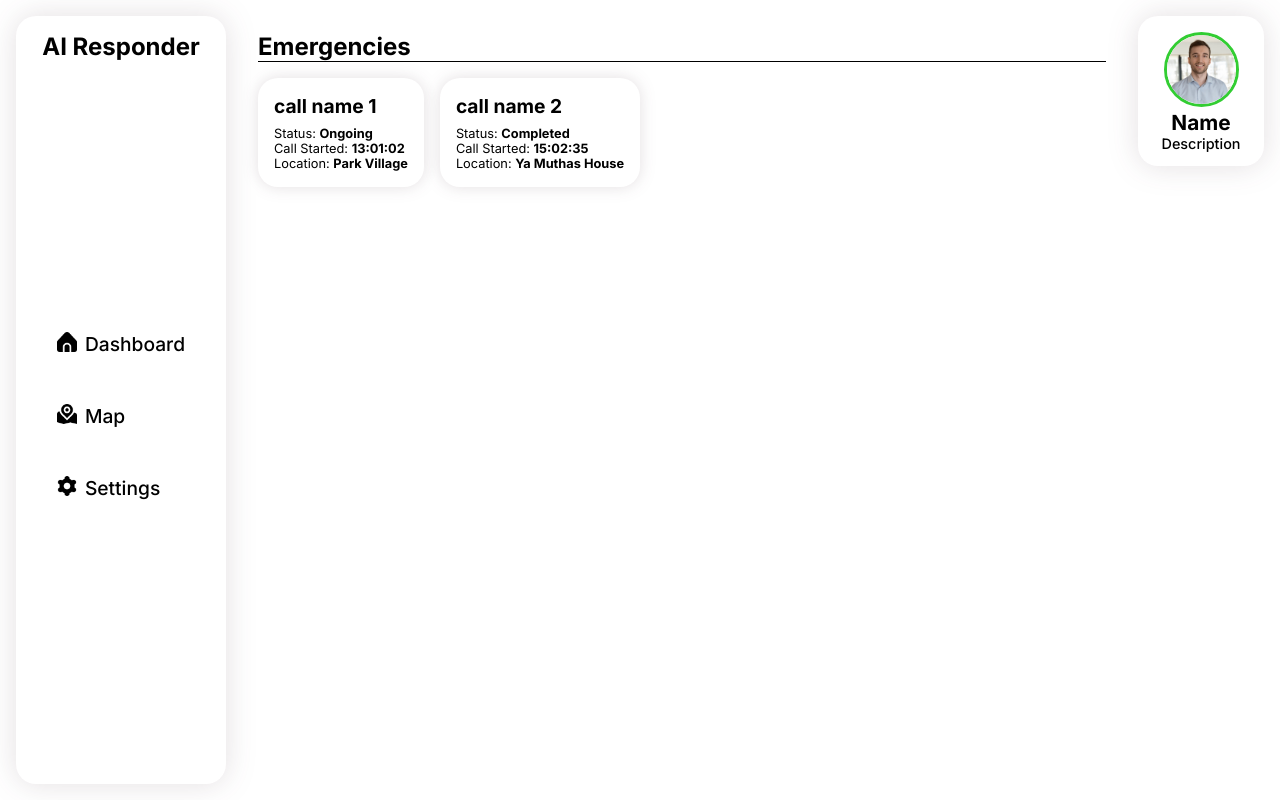
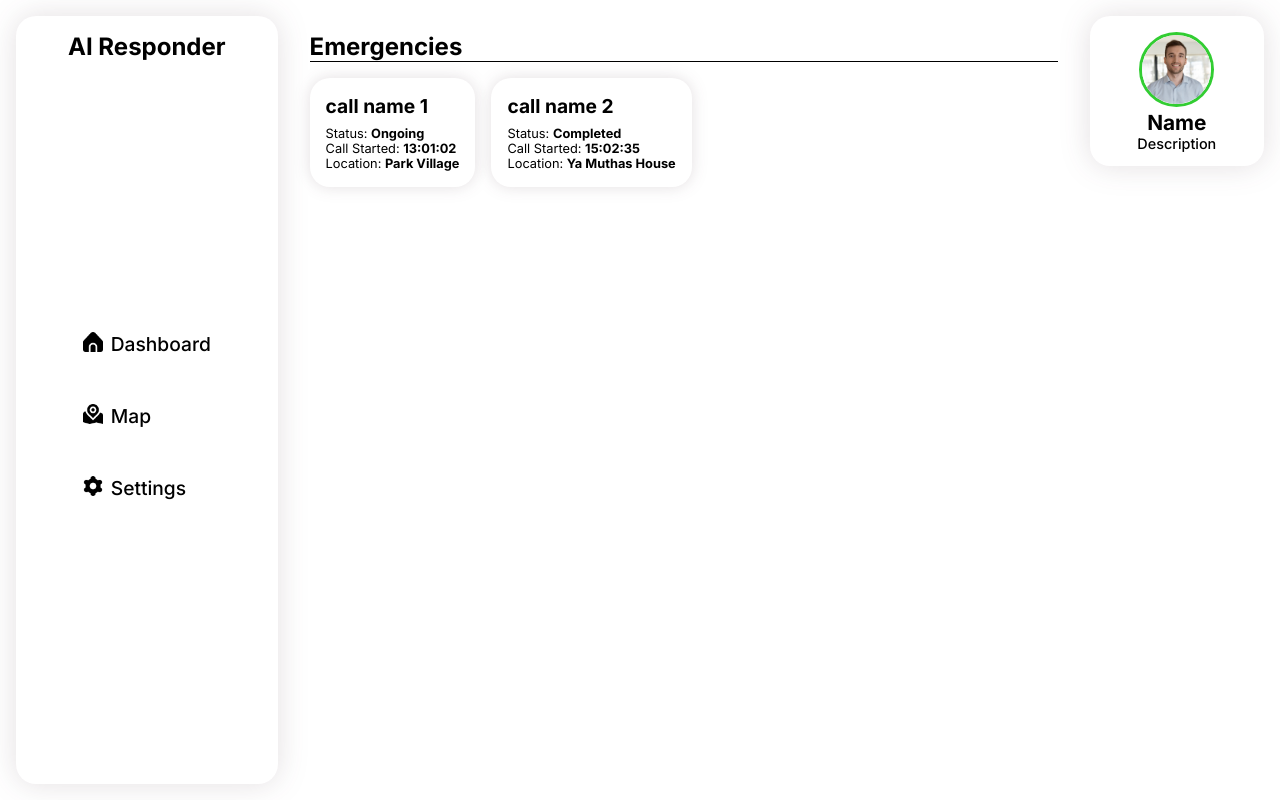
Before and after one commit to lucasliao0403/ai-responder, a Next.js app: page / in a window 1280 px wide. Built offline with nearby package versions, Linux system fonts and the light colour scheme.

Commit message:
cards are clickable

```diff
--- a/components/Navbar.js
+++ b/components/Navbar.js
@@ -20,7 +20,7 @@ function Navbar() {
                             <h2> Dashboard </h2>
                         </div>
                     </Link>
-                    <Link href='/Map' className={styles.link}>
+                    <Link href='/map' className={styles.link}>
                         <div className={styles.item} >
                             <Image
                                 src={require("/public/map.png")}
--- a/package.json
+++ b/package.json
@@ -12,6 +12,7 @@
     "@emotion/react": "^11.11.1",
     "@emotion/styled": "^11.11.0",
     "@mui/material": "^5.14.1",
+    "framer-motion": "^10.16.0",
     "next": "13.4.10",
     "react": "18.2.0",
     "react-dom": "18.2.0"
--- a/pages/index.js
+++ b/pages/index.js
@@ -2,6 +2,9 @@ import Head from 'next/head'
 import Image from 'next/image'
 import { Inter } from 'next/font/google'
 import styles from '@/styles/Home.module.css'
+import { useState } from 'react'
+import { motion } from "framer-motion"
+
 
 const inter = Inter({ subsets: ['latin'] })
 
@@ -10,17 +13,23 @@ let calls = [ // TEMPORARY: ADD IN CALLS LATER
         name: "call name 1", // what to do with call name? is this necessary?
         status: "Ongoing",
         time: "13:01:02",
-        location: "Park Village"
+        location: "Park Village",
+        id: "test"
     },
     {
         name: "call name 2",
         status: "Completed",
         time: "15:02:35",
-        location: "Ya Muthas House"
+        location: "Ya Muthas House",
+        id: "9b1deb4d-3b7d-4bad-9bdd-2b0d7b3dcb6d"
     },
 ]
 
 export default function Home() {
+
+    const [cardActive, setCardActive] = useState("")
+    console.log(cardActive)
+
   return (
     <div className={styles.home}>
       <Head>
@@ -30,18 +39,48 @@ export default function Home() {
         <link rel="icon" href="/favicon.ico" />
       </Head>
       <main className={`${styles.main} ${inter.className}`}>
+        { (cardActive=="") ?
         <div className={styles.header}>
             <h1 className={styles.title}> Emergencies </h1>
             <div className={styles.line}/>
         </div>
+        : <></>
+        }
+
         <div className={styles.callwrapper}>
             {calls.map( (call) => (
-                <div className={styles.call}>
-                    <h2> {call.name} </h2>
-                    <p> Status: <span>{call.status}</span></p>
-                    <p> Call Started: <span>{call.time}</span></p>
-                    <p> Location: <span>{call.location}</span></p>
-                </div>
+
+                (cardActive==call.id || cardActive=="") ?
+                <div className={cardActive==call.id ? `${styles.card} ${styles.cardactive}` : styles.card} onClick={() =>
+                {
+                    if (!(cardActive==call.id)) {
+                        setCardActive(call.id)
+                    }
+                }}>
+
+                    { cardActive==call.id ?
+
+                    <div> {/* fullscreen */}
+                        <div className={styles.header}>
+                            <h1 className={styles.titleactive}> {call.name} </h1>
+                            <div className={styles.line}/>
+                        </div>
+                        <div className={styles.bodyactive}>
+                            <p> Status: <span>{call.status}</span></p>
+                            <p> Call Started: <span>{call.time}</span></p>
+                            <p> Location: <span>{call.location}</span></p>
+                        </div>
+                        <button onClick={() => setCardActive("")}> exit </button>
+                    </div>
+
+                    : <div> {/* card not fullscreen */}
+                        <h2> {call.name} </h2>
+                        <p> Status: <span>{call.status}</span></p>
+                        <p> Call Started: <span>{call.time}</span></p>
+                        <p> Location: <span>{call.location}</span></p>
+                    </div>
+                    }
+                </div> : <></>
             ))}
         </div>
       </main>
--- a/styles/Home.module.css
+++ b/styles/Home.module.css
@@ -14,7 +14,7 @@
 
 
     /* I hate this but IDK how else to do it */
-    width: calc(100vw - 250px - 150px);
+    width: calc(100vw - 300px - 200px);
 }
 
 .title {
@@ -32,7 +32,7 @@
     margin: 1rem 0;
 }
 
-.call {
+.card {
     filter: var(--droplight);
     background-color: white;
     padding: 1rem;
@@ -40,15 +40,46 @@
     width: auto;
 }
 
-.call h2 {
+.card:hover {
+    transition: outline-width .05s linear;
+    cursor: pointer;
+    outline: red 2px solid;
+}
+
+.card h2 {
     font-size: 1.2rem;
     margin-bottom: .5rem;
 }
 
-.call p {
+.card p {
     font-size: .8rem;;
 }
 
-.call span {
+.card span {
     font-weight: bold;
 }
+
+.cardactive {
+    /* card is fullscreen */
+    width: 100%;
+    padding: 2rem 4rem;
+}
+
+.cardactive:hover {
+    transition: outline-width .05s linear;
+    cursor: default;
+    outline: none;
+}
+
+.bodyactive {
+    margin: 1rem 0;
+}
+
+.bodyactive h1 {
+    font-size: 2rem;
+}
+
+.bodyactive p{
+    font-size: 1.2rem;
+    padding: .5rem 0;
+}
--- a/styles/Navbar.module.css
+++ b/styles/Navbar.module.css
@@ -1,7 +1,7 @@
 
 .navbar {
     background-color: white;
-    width: 250px;
+    width: 300px;
     margin: 1rem;
     border-radius: 20px;
     filter: var(--dropdefault);
--- a/styles/Sidebar.module.css
+++ b/styles/Sidebar.module.css
@@ -1,7 +1,7 @@
 
 .sidebar {
     background-color: white;
-    width: 150px;
+    width: 200px;
     margin: 1rem;
     border-radius: 20px;
     filter: drop-shadow(0 0 15px rgba(var(--darkpurple), .15));
```
Also changed, not shown: 1 other file (tests, documents, lock files or other folders).
